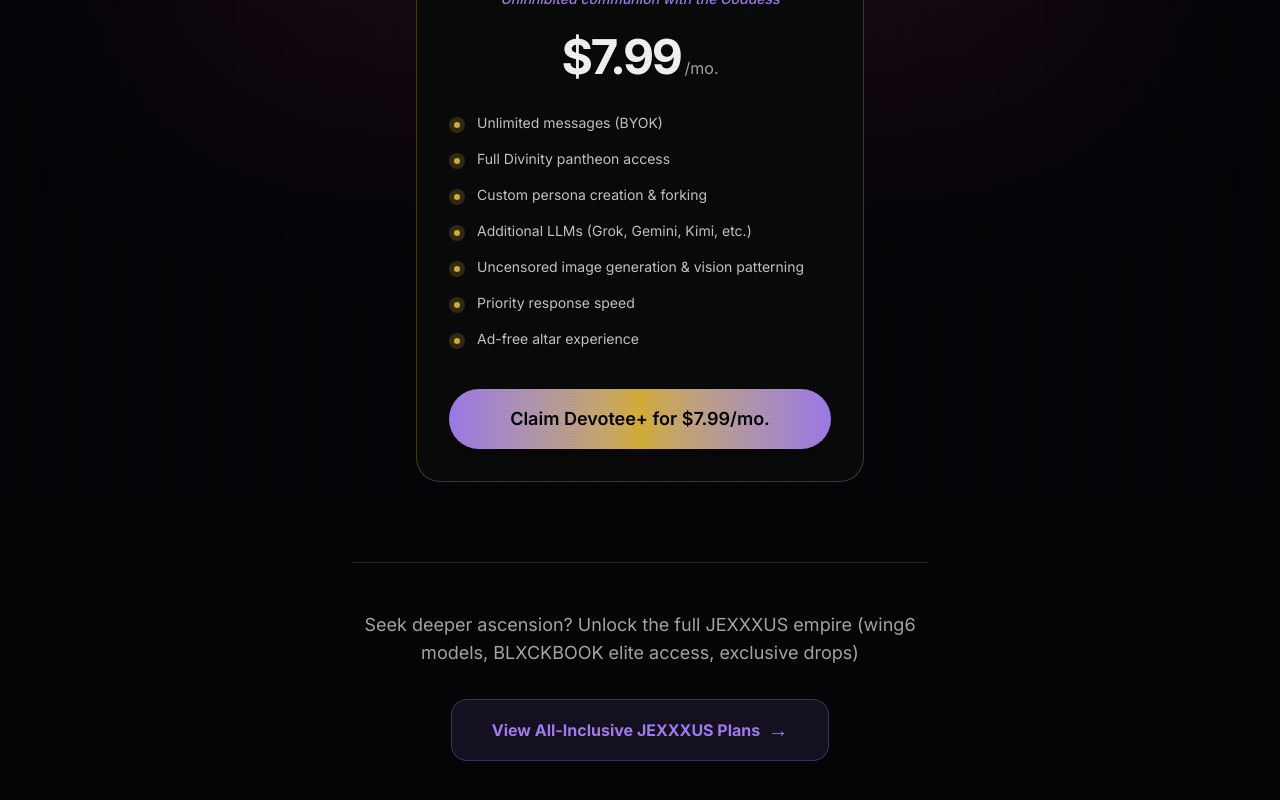
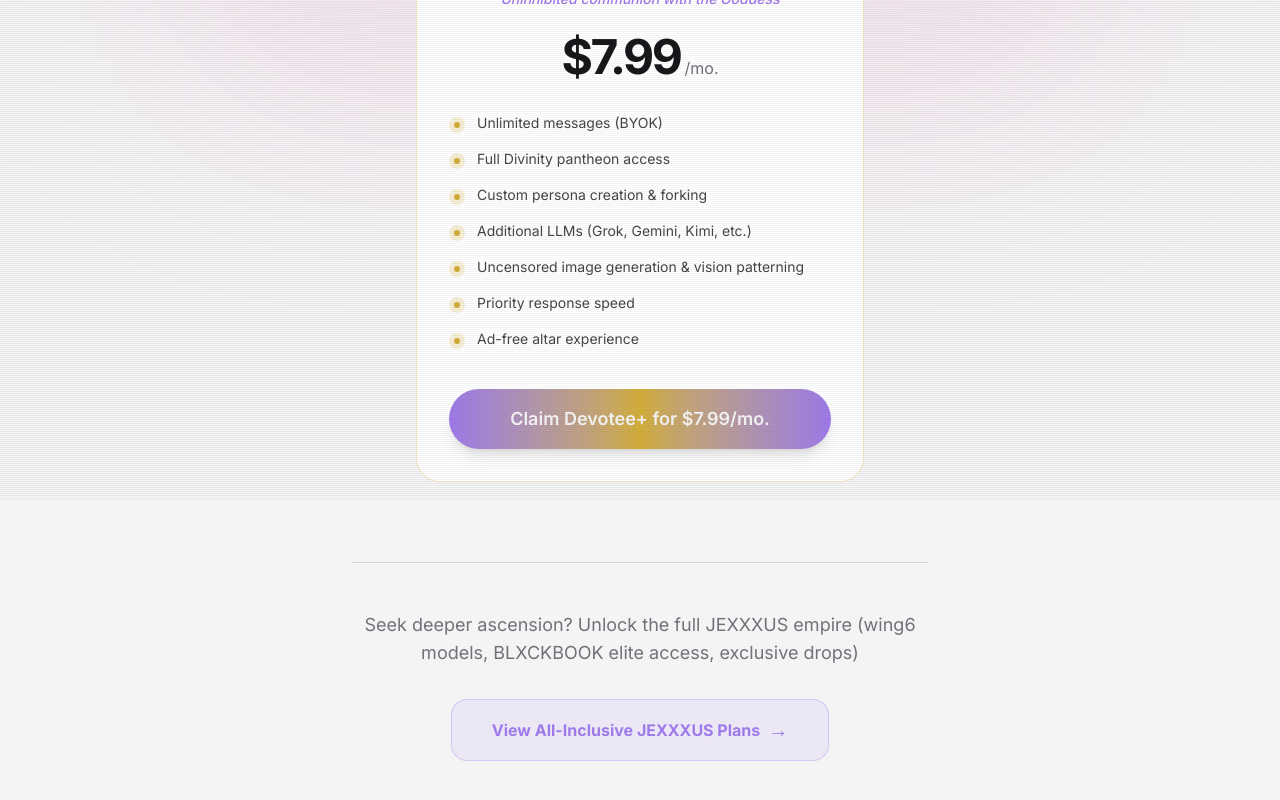
Before and after one commit to blackbooklabs/blxckchat.jexxx.us, a Next.js app: page /subscription in a window 1280 px wide. Shown: the part 300-1100 px from the top of the page. Built offline with nearby package versions, Linux system fonts and the light colour scheme.

Commit message:
fix: resolve theme variables, remove secondary color accents, and restore crt overlay

```diff
--- a/app/globals.css
+++ b/app/globals.css
@@ -2,30 +2,29 @@
 @import '../styles/bimbo-enhancements.css';
 
 @theme {
-  /* Colors */
-  --color-background: #050508;
-  --color-foreground: #f4f4f5;
-  --color-surface: #0a0a0a;
-  --color-surface-elevated: #111111;
-  --color-surface-hover: #1a1a1a;
-  --color-border: #262626;
-  --color-border-subtle: #1c1c1c;
-  --color-accent: #ec4899;
-  --color-accent-muted: #db2777;
-  --color-accent-glow: rgba(236, 72, 153, 0.4);
-  --color-muted: #737373;
-  --color-muted-foreground: #a3a3a3;
-
-  /* Font families */
+  /* Common variables */
   --font-sans: "Inter", system-ui, sans-serif;
   --font-mono: "VT323", monospace;
   --font-display: "Syncopate", sans-serif;
   --font-script: "Pinyon Script", cursive;
 
-  /* Animations */
   --animate-fade-in: fadeIn 0.5s ease-out;
   --animate-slide-up: slideUp 0.5s ease-out;
   --animate-pulse-glow: pulseGlow 2s ease-in-out infinite;
+
+  /* Mapped Colors */
+  --color-background: var(--theme-bg);
+  --color-foreground: var(--theme-fg);
+  --color-surface: var(--theme-surface);
+  --color-surface-elevated: var(--theme-surface-elevated);
+  --color-surface-hover: var(--theme-surface-hover);
+  --color-border: var(--theme-border);
+  --color-border-subtle: var(--theme-border-subtle);
+  --color-accent: #ec4899;
+  --color-accent-muted: #db2777;
+  --color-accent-glow: rgba(236, 72, 153, 0.4);
+  --color-muted: var(--theme-muted);
+  --color-muted-foreground: var(--theme-muted-fg);
 }
 
 @keyframes fadeIn {
@@ -49,6 +48,30 @@
 }
 
 @layer base {
+  :root, .light {
+    --theme-bg: #f4f4f5;
+    --theme-fg: #18181b;
+    --theme-surface: #ffffff;
+    --theme-surface-elevated: #fafafa;
+    --theme-surface-hover: #e4e4e7;
+    --theme-border: #d4d4d8;
+    --theme-border-subtle: #e4e4e7;
+    --theme-muted: #a1a1aa;
+    --theme-muted-fg: #71717a;
+  }
+
+  .dark {
+    --theme-bg: #050508;
+    --theme-fg: #f4f4f5;
+    --theme-surface: #0a0a0a;
+    --theme-surface-elevated: #111111;
+    --theme-surface-hover: #1a1a1a;
+    --theme-border: #262626;
+    --theme-border-subtle: #1c1c1c;
+    --theme-muted: #737373;
+    --theme-muted-fg: #a3a3a3;
+  }
+
   * {
     border-color: var(--color-border);
   }
@@ -61,7 +84,7 @@
     font-feature-settings: "rlig" 1, "calt" 1;
   }
 
-  /* Custom scrollbar for dark theme */
+  /* Custom scrollbar */
   ::-webkit-scrollbar {
     width: 8px;
     height: 8px;
@@ -81,7 +104,6 @@
   }
 }
 
-@layer utilities {
 .text-balance {
   text-wrap: balance;
 }
@@ -136,6 +158,12 @@
   opacity: 0.15;
 }
 
+.vhs-bg {
+  background: linear-gradient(90deg, #ec4899, #9333ea, #ec4899);
+  background-size: 200% auto;
+  animation: rainbow-flow 3s linear infinite;
+}
+
 .vhs-rainbow-strip {
   height: 8px;
   background: linear-gradient(90deg, #ec4899, #9333ea, #ec4899);
@@ -148,7 +176,6 @@
   background: linear-gradient(90deg, #ec4899, #9333ea, #ec4899);
   background-size: 200% auto;
   animation: rainbow-flow 3s linear infinite;
-  }
 }
 
 @media (prefers-reduced-motion: no-preference) {
--- a/app/page.tsx
+++ b/app/page.tsx
@@ -197,8 +197,8 @@
               variants={itemVariants}
             >
               <span className="relative flex h-2.5 w-2.5">
-                <span className="animate-ping absolute inline-flex h-full w-full rounded-full bg-green-400 opacity-75" />
-                <span className="relative inline-flex rounded-full h-2.5 w-2.5 bg-green-500" />
+                <span className="animate-ping absolute inline-flex h-full w-full rounded-full bg-accent opacity-75" />
+                <span className="relative inline-flex rounded-full h-2.5 w-2.5 bg-accent-muted" />
               </span>
               System operational
             </motion.div>
--- a/components/CCBillSubscribeButton.tsx
+++ b/components/CCBillSubscribeButton.tsx
@@ -85,7 +85,7 @@
       className={`
         relative inline-flex items-center justify-center
         px-8 py-3 rounded-full font-semibold text-white
-        bg-gradient-to-r from-pink-500 via-purple-500 to-indigo-500
+        vhs-bg
         hover:brightness-110 transition-all duration-300
         shadow-lg hover:shadow-xl
         disabled:opacity-50 disabled:cursor-not-allowed
--- a/components/ChatSidebar.tsx
+++ b/components/ChatSidebar.tsx
@@ -180,7 +180,7 @@
                   autoComplete="off" data-gramm="false"
                   className="w-full px-3 py-2 bg-surface border border-border rounded-xl text-sm font-mono resize-none h-32 focus:outline-none focus:border-accent"
             />
-            <span className={`text-[10px] text-right ${safeContent.length >= 50 ? 'text-green-400' : 'text-muted'}`}>
+            <span className={`text-[10px] text-right ${safeContent.length >= 50 ? 'text-accent' : 'text-muted'}`}>
               {safeContent.length}/50 min
             </span>
           </div>
@@ -195,7 +195,7 @@
                 onChange={e => setSpicyContent(e.target.value)}
                 placeholder="The unlocked, unfiltered version. Append primal instructions here..."
                 autoCorrect="off" autoCapitalize="off" spellCheck={false}
-                className="w-full px-3 py-2 bg-background border border-orange-500/30 rounded-xl text-xs font-mono resize-none h-24 focus:outline-none focus:border-orange-400"
+                className="w-full px-3 py-2 bg-background border border-accent/30 rounded-xl text-xs font-mono resize-none h-24 focus:outline-none focus:border-accent"
               />
             </div>
           )}
@@ -206,7 +206,7 @@
               <button
                 onClick={() => handleVoicePreview(false)}
                 className={`flex items-center gap-1.5 px-2 py-1 rounded-lg text-[10px] font-bold transition-all ${
-                  previewing ? 'bg-orange-500 text-white animate-pulse' : 'bg-accent/20 text-accent hover:bg-accent/30'
+                  previewing ? 'bg-accent text-white animate-pulse' : 'bg-accent/20 text-accent hover:bg-accent/30'
                 }`}
               >
                 {previewing ? <VolumeX className="w-3 h-3" /> : <Play className="w-3 h-3" />}
@@ -541,7 +541,7 @@
                         invokingPersonaId === p.id
                           ? "border-accent ring-2 ring-accent/20"
                           : isSpicyUnlocked
-                            ? "bg-orange-950/20 border-orange-500/40 hover:border-orange-400/70 shadow-[0_0_8px_rgba(249,115,22,0.2)]"
+                            ? "bg-accent/10 border-accent/40 hover:border-accent/70 shadow-[0_0_8px_var(--color-accent-glow)]"
                             : "bg-surface border-border hover:bg-accent/10 hover:border-accent/30"
                       }`}
                     >
@@ -560,7 +560,7 @@
                         <span className="text-[10px] text-muted truncate">{p.tagline}</span>
                       </div>
                       {isSpicyUnlocked
-                        ? <Flame className="w-3 h-3 text-orange-400 shrink-0" />
+                        ? <Flame className="w-3 h-3 text-accent shrink-0" />
                         : <Lock className="w-3 h-3 text-muted/50 shrink-0" />}
                     </button>
 
@@ -732,7 +732,7 @@
 
                     <div className="flex items-center gap-1 opacity-0 group-hover:opacity-100 transition-opacity">
                       {isRenaming ? (
-                        <button onClick={(e) => { e.stopPropagation(); commitRename(project.id); }} className="p-1 text-green-400">
+                        <button onClick={(e) => { e.stopPropagation(); commitRename(project.id); }} className="p-1 text-accent">
                           <Check className="w-3 h-3" />
                         </button>
                       ) : (
@@ -743,7 +743,7 @@
                       <button onClick={(e) => { e.stopPropagation(); onOpenProjectSettings(project.id); }} className="p-1 text-muted hover:text-accent" title="Project Context & Instructions">
                         <Settings className="w-3 h-3" />
                       </button>
-                      <button onClick={(e) => handleNewChat(e, project.id)} className="p-1 text-muted hover:text-green-400" title="New Chat">
+                      <button onClick={(e) => handleNewChat(e, project.id)} className="p-1 text-muted hover:text-accent" title="New Chat">
                         <Plus className="w-3 h-3" />
                       </button>
                       <button onClick={(e) => handleDeleteProject(e, project.id)} className="p-1 text-muted hover:text-red-500" title="Delete Project">
@@ -806,7 +806,7 @@
 
                               <div className="flex items-center gap-1 opacity-0 group-hover:opacity-100 transition-opacity">
                                 {renamingChatId === chat.id ? (
-                                  <button onClick={(e) => { e.stopPropagation(); commitChatRename(chat.id); }} className="p-1 text-green-400">
+                                  <button onClick={(e) => { e.stopPropagation(); commitChatRename(chat.id); }} className="p-1 text-accent">
                                     <Check className="w-3 h-3" />
                                   </button>
                                 ) : (
--- a/components/EcosystemNav.tsx
+++ b/components/EcosystemNav.tsx
@@ -84,7 +84,7 @@
 
         {/* Current domain indicator */}
         <div className="flex items-center gap-2">
-          <div className="w-2 h-2 bg-green-400 rounded-full"></div>
+          <div className="w-2 h-2 bg-accent rounded-full"></div>
           <span className="text-xs text-gray-400">
             {currentDomain === 'blxckbook.jexxx.us' ? 'Public Site' : 'Protected Dashboard'}
           </span>
```
Lines whose indentation alone changed are shown as unchanged.
